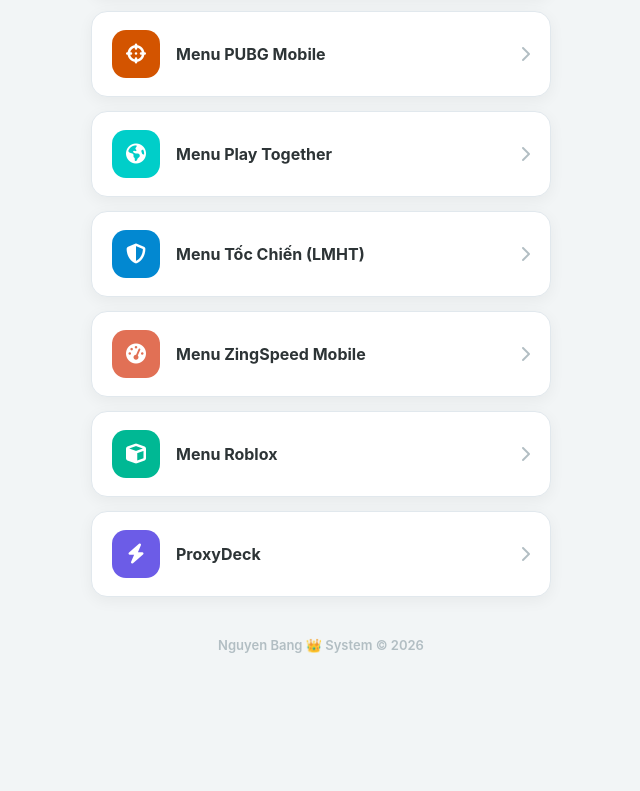
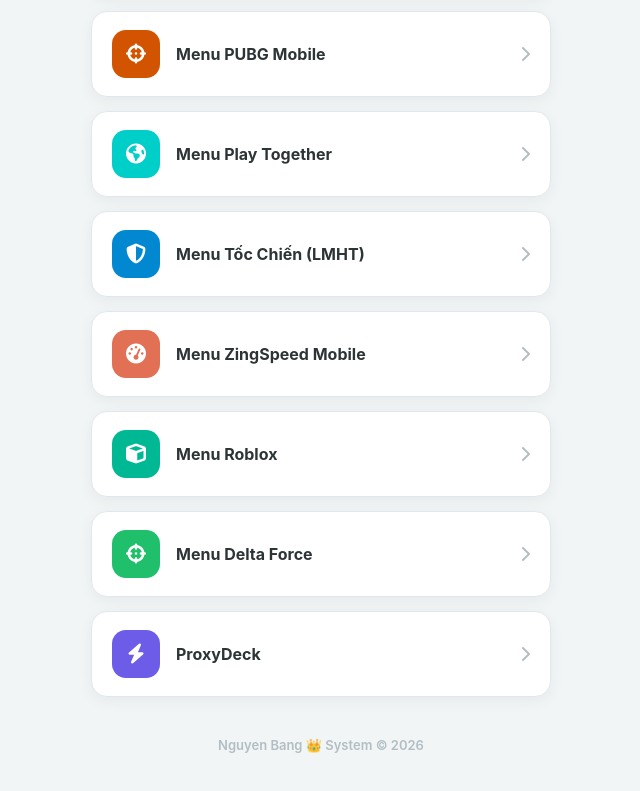
Before and after one commit to bokoten09/trang-chu, a plain HTML site: page index.html in a window 1280 px wide. Shown: the part 675-1466 px from the top of the page, without its empty margins (319-959 px from the left). Before the commit the page ends 1368 px from the top, so only its background shows below. Drawn offline with Linux system fonts and the light colour scheme.

Commit message:
Update index.html

```diff
--- a/index.html
+++ b/index.html
@@ -183,6 +183,7 @@
     .icon-tocchien { background: #0288d1; }
     .icon-zingspeed { background: #e17055; }
     .icon-roblox { background: #00b894; }
+    .icon-deltaforce { background: #20bf6b; }
     .icon-proxy { background: #6c5ce7; }
 
     .card-text h3 {
@@ -337,7 +338,20 @@
       <i class="fa-solid fa-chevron-right arrow-btn"></i>
     </a>
 
-    <!-- 9. ProxyDeck -->
+    <!-- 9. Menu Delta Force -->
+    <a href="https://bokoten09.github.io/menu-deta-force/" class="nav-card">
+      <div class="card-info">
+        <div class="card-icon icon-deltaforce">
+          <i class="fa-solid fa-crosshairs"></i>
+        </div>
+        <div class="card-text">
+          <h3>Menu Delta Force</h3>
+        </div>
+      </div>
+      <i class="fa-solid fa-chevron-right arrow-btn"></i>
+    </a>
+
+    <!-- 10. ProxyDeck -->
     <a href="https://bokoten09.github.io/proxydeck/" class="nav-card">
       <div class="card-info">
         <div class="card-icon icon-proxy">
```
